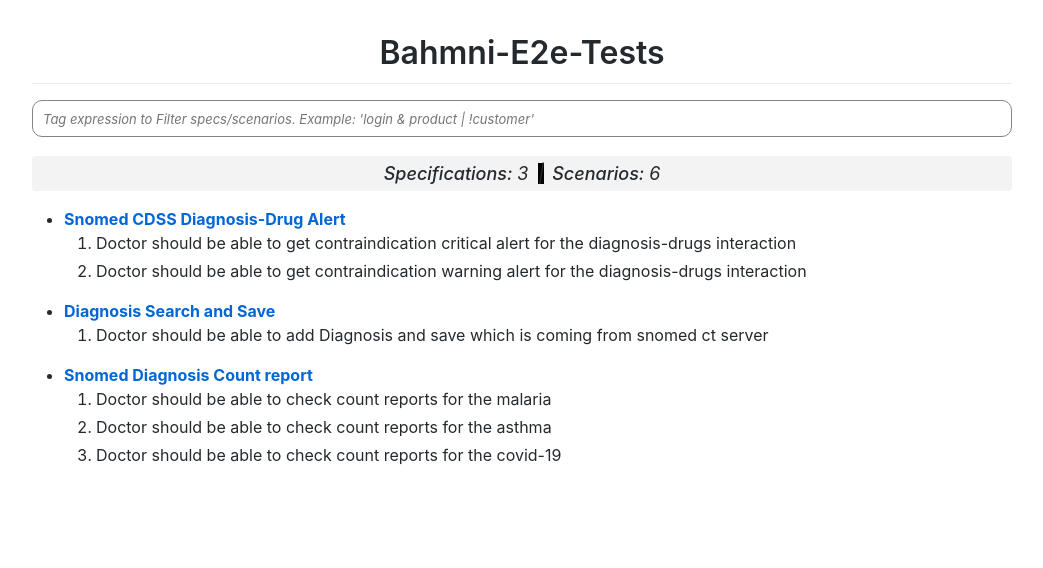
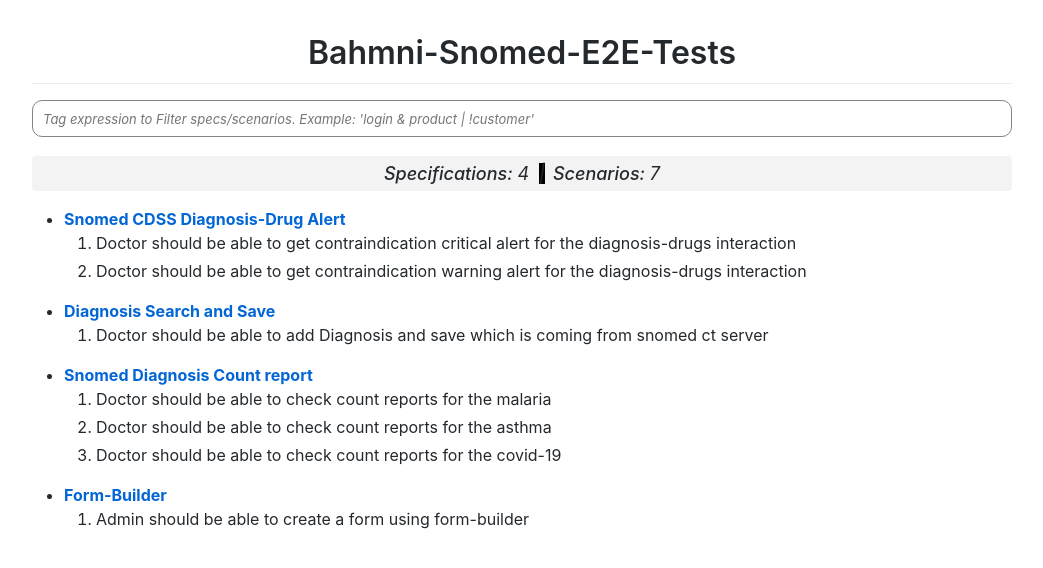
Before and after one commit to priyanshu1602/Bahmni-Snomed-E-2-E-test, a plain HTML site: page BahmniSnomedUI/index.html in a window 1280 px wide. Shown: the whole page, without its empty margins (118-1161 px from the left). Drawn offline with Linux system fonts and the light colour scheme.

Commit message:
Added Form Builder

```diff
--- a/BahmniSnomedUI/data.js
+++ b/BahmniSnomedUI/data.js
@@ -1,2 +1,2 @@
 var tags = ["snomed", "ui"]
-var specs = [{"path":"specs/UI/CdssAlert.html","name":"Snomed CDSS Diagnosis-Drug Alert","scenarios":[{"name":"Doctor should be able to get contraindication critical alert for the diagnosis-drugs interaction","tags":["snomed","ui"]},{"name":"Doctor should be able to get contraindication warning alert for the diagnosis-drugs interaction","tags":["snomed","ui"]}]},{"path":"specs/UI/DiagnosisSearchAndSave.html","name":"Diagnosis Search and Save","scenarios":[{"name":"Doctor should be able to add Diagnosis and save which is coming from snomed ct server","tags":["snomed", "ui"]}]},{"path":"specs/UI/CountReportForDiagnosis.html","name":"Snomed Diagnosis Count report","scenarios":[{"name":"Doctor should be able to check count reports for the malaria","tags":["snomed", "ui"]},{"name":"Doctor should be able to check count reports for the asthma","tags":["snomed", "ui"]},{"name":"Doctor should be able to check count reports for the covid-19","tags":["snomed", "ui"]}]}]
+var specs = [{"path":"specs/UI/CdssAlert.html","name":"Snomed CDSS Diagnosis-Drug Alert","scenarios":[{"name":"Doctor should be able to get contraindication critical alert for the diagnosis-drugs interaction","tags":["snomed","ui"]},{"name":"Doctor should be able to get contraindication warning alert for the diagnosis-drugs interaction","tags":["snomed","ui"]}]},{"path":"specs/UI/DiagnosisSearchAndSave.html","name":"Diagnosis Search and Save","scenarios":[{"name":"Doctor should be able to add Diagnosis and save which is coming from snomed ct server","tags":["snomed", "ui"]}]},{"path":"specs/UI/CountReportForDiagnosis.html","name":"Snomed Diagnosis Count report","scenarios":[{"name":"Doctor should be able to check count reports for the malaria","tags":["snomed", "ui"]},{"name":"Doctor should be able to check count reports for the asthma","tags":["snomed", "ui"]},{"name":"Doctor should be able to check count reports for the covid-19","tags":["snomed", "ui"]}]},{"path":"specs/UI/FormBuilder.html","name":"Form-Builder","scenarios":[{"name":"Admin should be able to create a form using form-builder","tags":["snomed", "ui"]}]}]
--- a/BahmniSnomedUI/index.html
+++ b/BahmniSnomedUI/index.html
@@ -1,5 +1,5 @@
 <article class='markdown-body'><meta charset="utf-8"><link rel="stylesheet" type="text/css" href="style.css"><script src="data.js"></script><center>
-<h1>Bahmni-E2e-Tests</h1>
+<h1>Bahmni-Snomed-E2E-Tests</h1>
 	<input type="text" class="tags" placeholder="Tag expression to Filter specs/scenarios. Example: 'login & product | !customer'" onkeypress="handle(event)"></input>
 </center>
 <div class="specs"></div>
```
